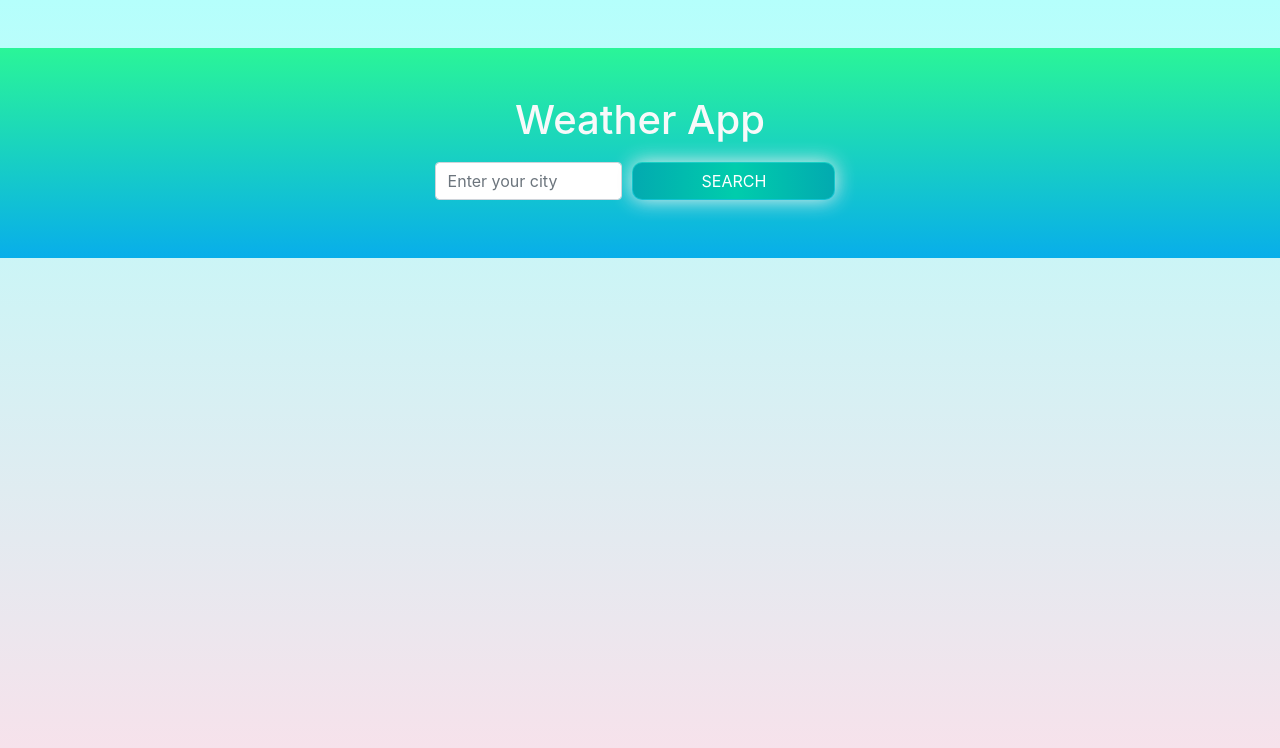
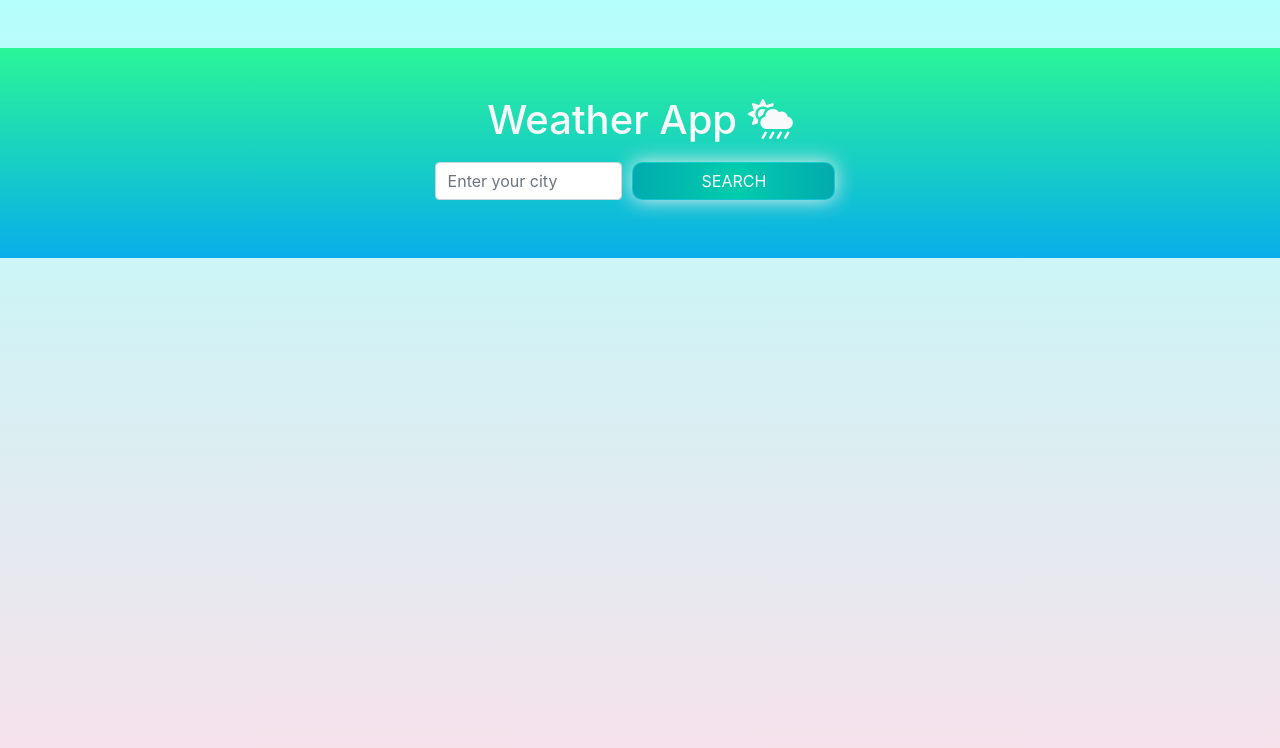
Before and after one commit to emmanuelky/Weather-App, a plain HTML site: page index.html in a window 1280 px wide. Drawn offline with nearby package versions, Linux system fonts and the light colour scheme; no server answers.

Commit message:
completed main functionality

```diff
--- a/index.html
+++ b/index.html
@@ -12,6 +12,7 @@
     <link rel="stylesheet" href="https://cdnjs.cloudflare.com/ajax/libs/font-awesome/5.15.3/css/all.min.css">
     <link rel="stylesheet" href="https://cdn.jsdelivr.net/npm/bootstrap-icons@1.5.0/font/bootstrap-icons.css">
     <link rel="stylesheet" href="./styles.css">
+
     <title>Weather App</title>
 </head>
 
@@ -21,7 +22,7 @@
         ">
 
         <div class="text-light mt-5">
-            <h1 class="text-center">Weather App</h1>
+            <h1 class="text-center">Weather App <i class="fas fa-cloud-sun-rain"></i></h1>
         </div>
         <div class="d-flex">
 
```
